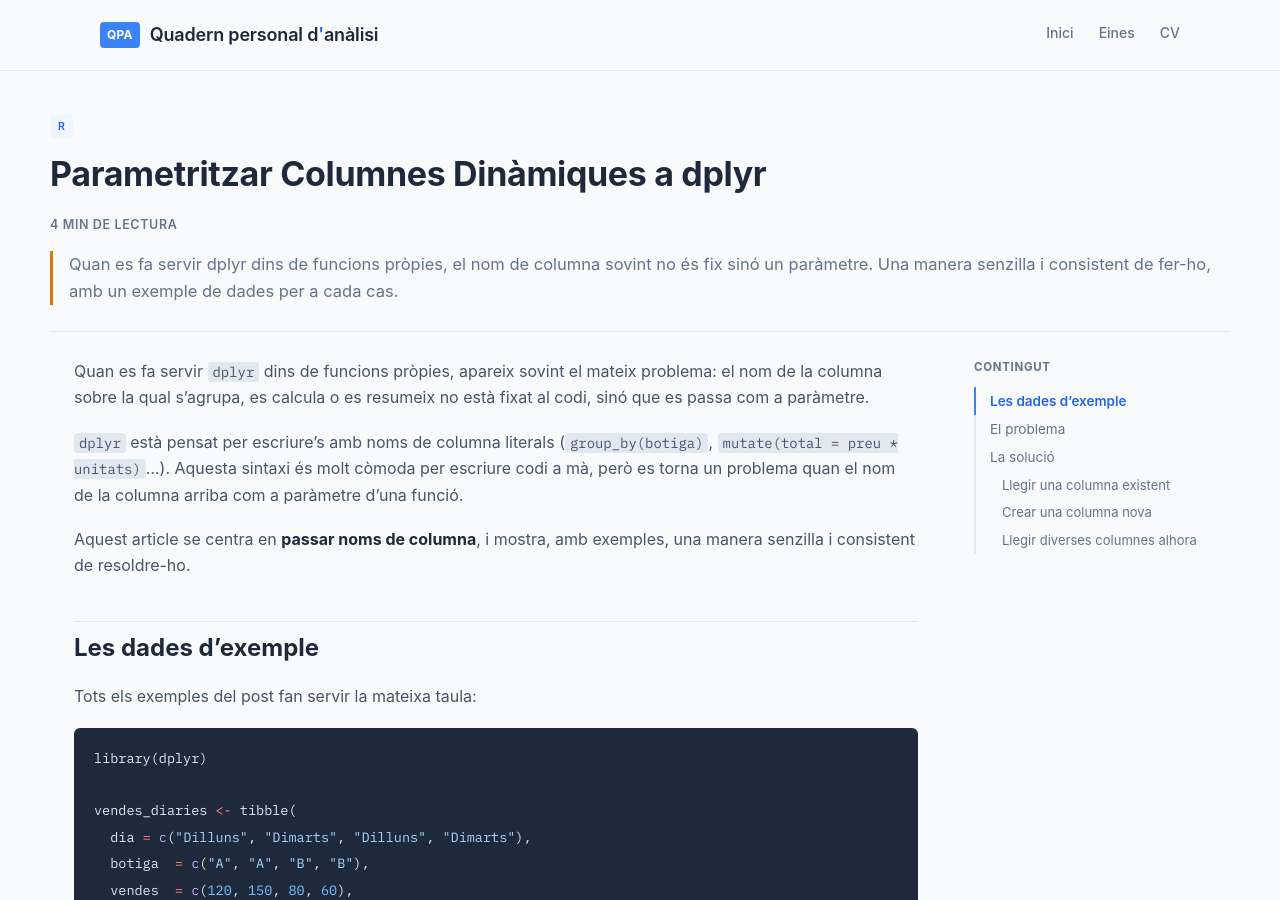
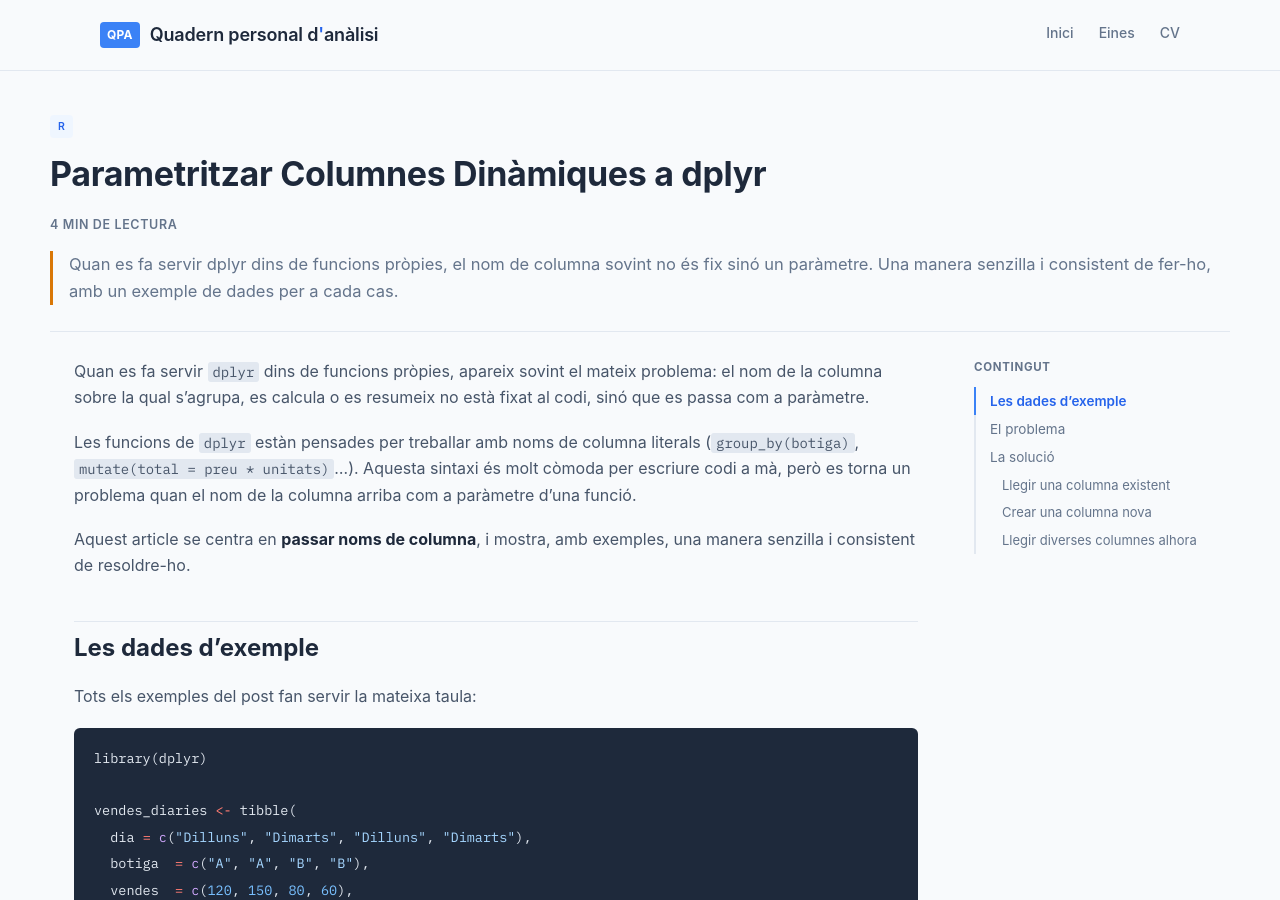
Before and after one commit to alberthr/alberthr.github.io, a Jekyll site: the page built from _posts/2026-04-22-columnes-dinamiques-dplyr.md, in a window 1280 px wide and 900 px high. Built offline with Jekyll 4.4.1, drawn with Linux system fonts in a browser that asks for light colours; comment, search, counter and statistics services are not loaded.

Commit message:
Update 2026-04-22-columnes-dinamiques-dplyr.md

```diff
--- a/_posts/2026-04-22-columnes-dinamiques-dplyr.md
+++ b/_posts/2026-04-22-columnes-dinamiques-dplyr.md
@@ -8,7 +8,7 @@ excerpt: "Quan es fa servir dplyr dins de funcions pròpies, el nom de columna s
 
 Quan es fa servir `dplyr` dins de funcions pròpies, apareix sovint el mateix problema: el nom de la columna sobre la qual s'agrupa, es calcula o es resumeix no està fixat al codi, sinó que es passa com a paràmetre.
 
-`dplyr` està pensat per escriure's amb noms de columna literals (`group_by(botiga)`, `mutate(total = preu * unitats)`...). Aquesta sintaxi és molt còmoda per escriure codi a mà, però es torna un problema quan el nom de la columna arriba com a paràmetre d'una funció.
+Les funcions de `dplyr` estàn pensades per treballar amb noms de columna literals (`group_by(botiga)`, `mutate(total = preu * unitats)`...). Aquesta sintaxi és molt còmoda per escriure codi a mà, però es torna un problema quan el nom de la columna arriba com a paràmetre d'una funció.
 
 Aquest article se centra en **passar noms de columna**, i mostra, amb exemples, una manera senzilla i consistent de resoldre-ho.
 
```
